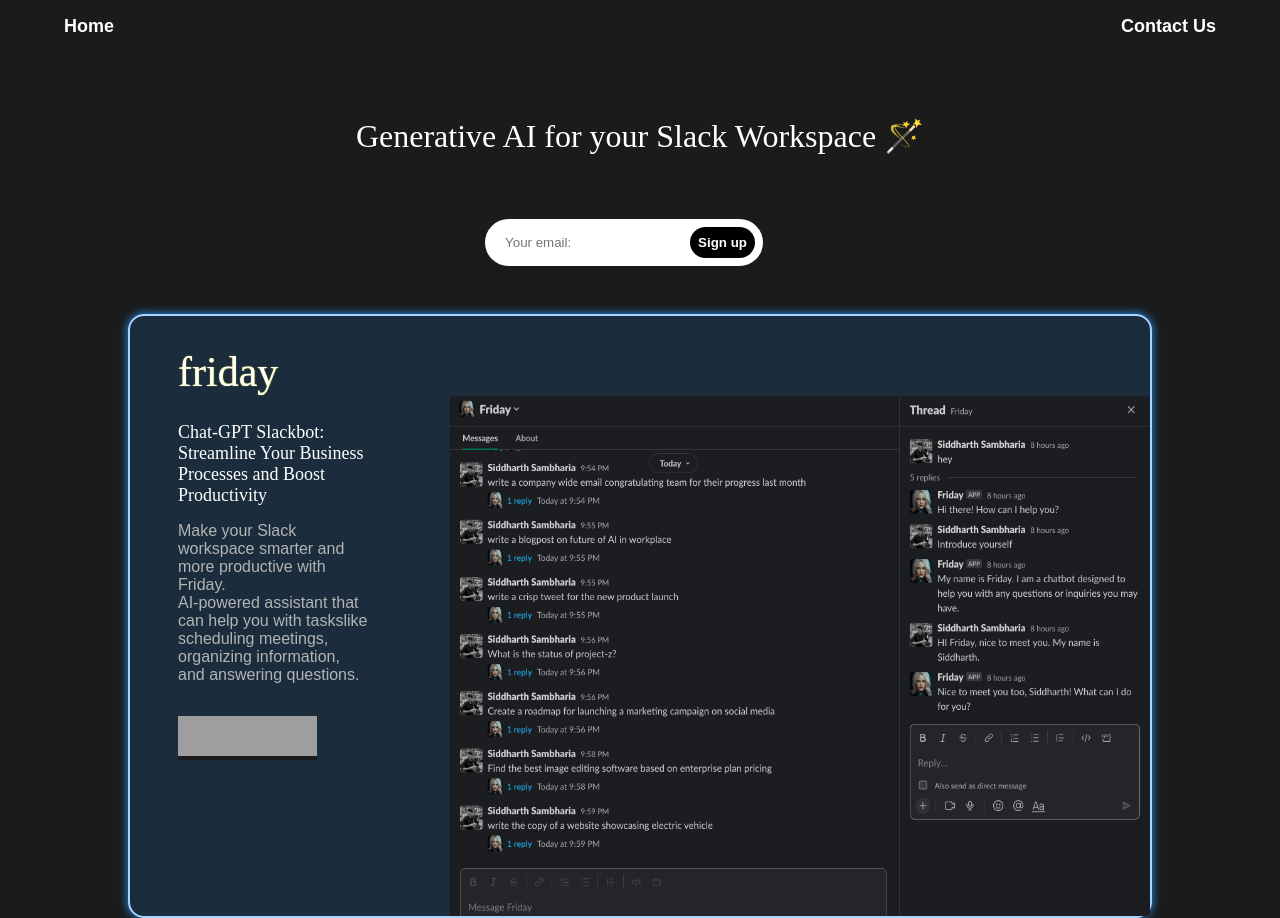
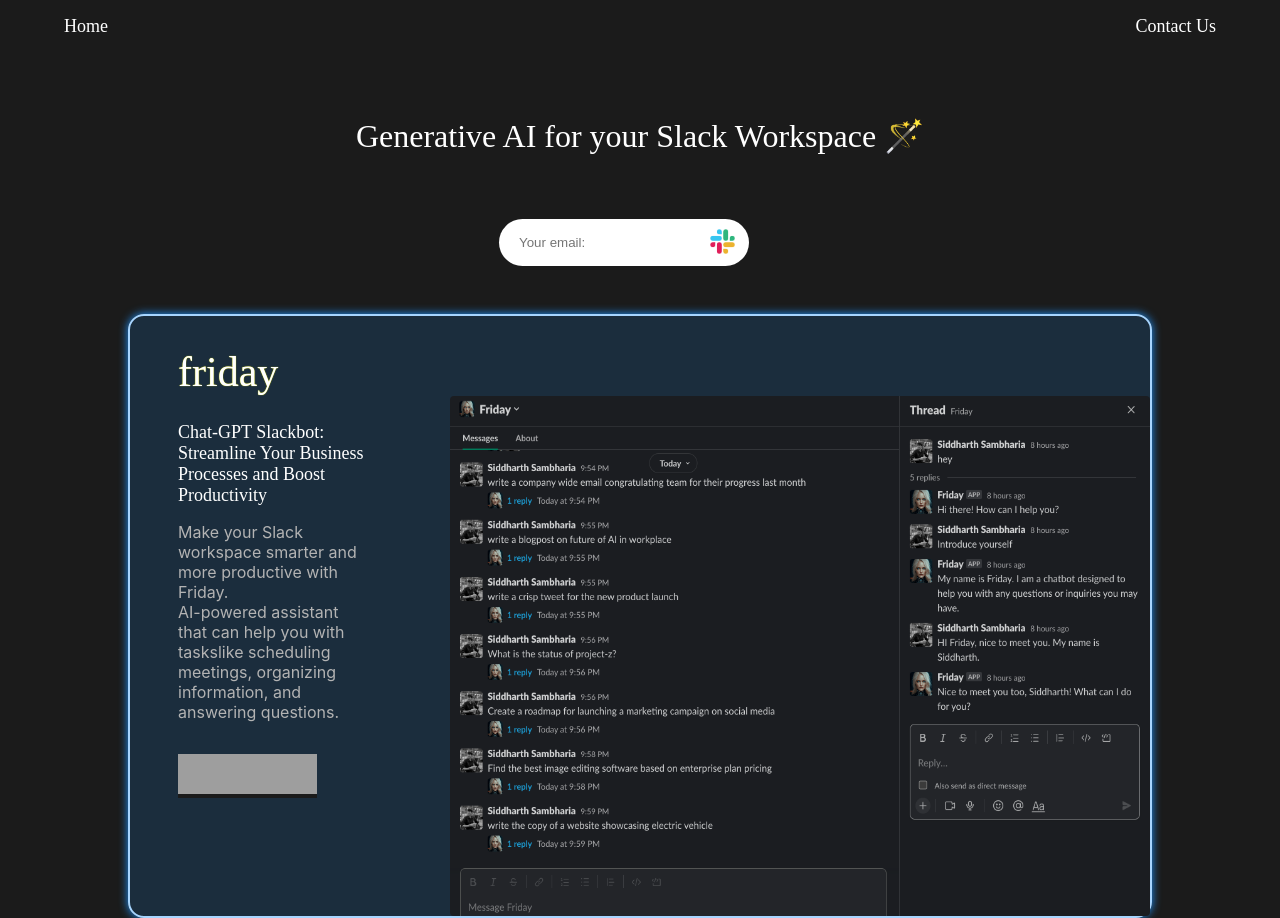
Before and after one commit to siddharthsambharia/friday, a React (Create React App) app: page / in a window 1280 px wide. Built offline with nearby package versions, Linux system fonts and the light colour scheme; grey boxes are pictures that could not be loaded.

Commit message:
button set

```diff
--- a/package.json
+++ b/package.json
@@ -6,10 +6,12 @@
     "@testing-library/jest-dom": "^5.16.5",
     "@testing-library/react": "^13.4.0",
     "@testing-library/user-event": "^13.5.0",
+    "axios": "^1.3.3",
     "react": "^18.2.0",
     "react-dom": "^18.2.0",
     "react-helmet": "^6.1.0",
     "react-scripts": "5.0.1",
+    "react-tooltip": "^5.8.1",
     "web-vitals": "^2.1.4"
   },
   "scripts": {
--- a/src/App.css
+++ b/src/App.css
@@ -1,7 +1,6 @@
 *{
   margin: 0px;
   background-color: #1b1b1b;
-font-family: sans-serif;
 }
 
 
@@ -19,7 +18,7 @@
 padding-left: 4rem;
 padding-right: 4rem;
 padding-bottom: 1rem;
-font-weight: 600;
+font-weight: 500;
 font-size: large;
 font-family: "Gilroy-Bold";
 }
@@ -42,12 +41,12 @@
 
 /* mouse over link */
 a:hover {
-  color: rgb(70, 70, 233);
+  color: rgb(76, 76, 108);
 }
 
 /* selected link */
 a:active {
-  color: rgb(70, 70, 233);
+  color: rgb(76, 76, 108);
 }
 
 
@@ -265,13 +264,9 @@
 
 
 .btn{
-  background: white;
-  font-weight: 800;
+  background: transparent;
   cursor: pointer;
-background-color: black;
-border-radius: 9999px;
 color: white;
-padding: 0.5rem;
 
 border: none;
 
--- a/src/App.js
+++ b/src/App.js
@@ -1,18 +1,66 @@
 import "./App.css";
 import g1 from "./images/gmail3.png";
 import s1 from "./images/slack1.png";
-
+import axios from "axios";
+import slacklogo from "./images/slacklogo.png";
+// import ReactTooltip from "react-tooltip";
+import { Tooltip as ReactTooltip } from "react-tooltip";
 import { Helmet } from "react-helmet";
 
-function handleSubmit() {
-  const emailInput = document.querySelector('input[name="email"]');
-  const email = emailInput.value;
-  const slackInstallLink = document.getElementById("slack-install-link");
-  slackInstallLink.href += `?email=${email}`;
-  window.location.href = slackInstallLink.href;
-}
+import React, { useState } from "react";
 
 function App() {
+  const [email, setEmail] = useState("");
+
+  function handleSubmit(event) {
+    //     event.preventDefault();
+
+    //     const xhr = new XMLHttpRequest();
+    //     xhr.open("POST", "https://fridayhttp-production.up.railway.app:8000/email");
+
+    //     // Set the Content-Type header to x-www-form-urlencoded
+    //     xhr.setRequestHeader("Content-Type", "application/x-www-form-urlencoded");
+
+    //     // Create the form data and set the email field
+    //     const formData = new FormData();
+    //     formData.set("email", email);
+    // ``
+    //     // Encode the form data and send the request
+    //     xhr.send(new URLSearchParams(formData).toString());
+
+    event.preventDefault();
+
+    // Set the email data as a JSON object
+    const data = { email: email };
+
+    // Convert the data object to x-www-form-urlencoded format
+    const formData = new URLSearchParams();
+    for (const key in data) {
+      formData.append(key, data[key]);
+    }
+
+    // Make the POST request using axios
+    axios
+      .post("https://fridayhttp-production.up.railway.app/email", formData, {
+        headers: {
+          "Content-Type": "application/x-www-form-urlencoded",
+        },
+      })
+      .then((response) => {
+        console.log(response.data);
+        // Redirect the user to the URL
+        // window.location.href = "/my-redirect-url";
+      })
+      .catch((error) => {
+        console.log(error);
+        console.log(error.response);
+      });
+
+    // Redirect the user to the URL
+    window.location.href =
+      "https://fridayv2-production.up.railway.app/slack/install";
+  }
+
   return (
     <div className="App">
       <Helmet>
@@ -37,24 +85,34 @@
         </h1>
       </div>
       <div className="email">
-        <form
-          action="https://formspree.io/f/xlekjwlp"
-          method="POST"
-          className="form"
-        >
-          <label className="label">
+        {/* <ReactTooltip place="bottom" id="my-tooltip" type="error" /> */}
+
+        <form className="form" onSubmit={handleSubmit}>
+          <label className="label" htmlFor="emailInput">
             <input
               className="input"
+              placeholder="Your email:"
               type="email"
+              id="emailInput"
               name="email"
-              placeholder="Your email:"
+              required
+              value={email}
+              onChange={(event) => setEmail(event.target.value)}
             ></input>
           </label>
-          <button className="btn" type="submit" onClick={handleSubmit}>
-            Sign up
+          <button
+            className="btn"
+            type="submit"
+            onClick={handleSubmit}
+            data-tooltip-id="my-tooltip"
+            data-tooltip-content="Hello world!"
+            data-for="tool"
+          >
+            <img alt="Add to Slack" height="25" width="25" src={slacklogo} />
           </button>
         </form>
       </div>
+
       <div className="hero">
         <div className="box1">
           <div className="sec1">
```
Also changed, not shown: src/images/slacklogo.png (added), 1 other file (tests, documents, lock files or other folders).
